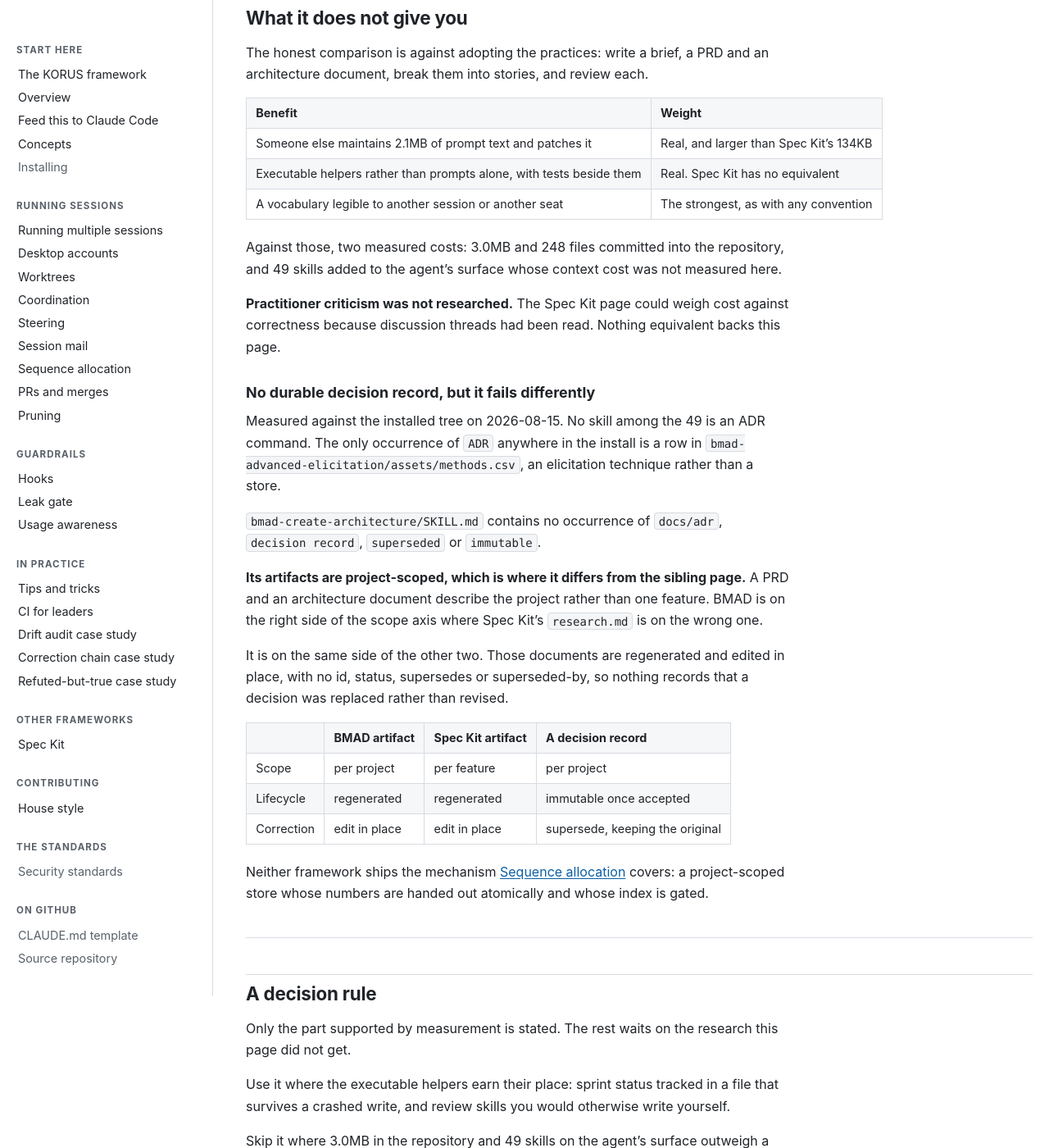
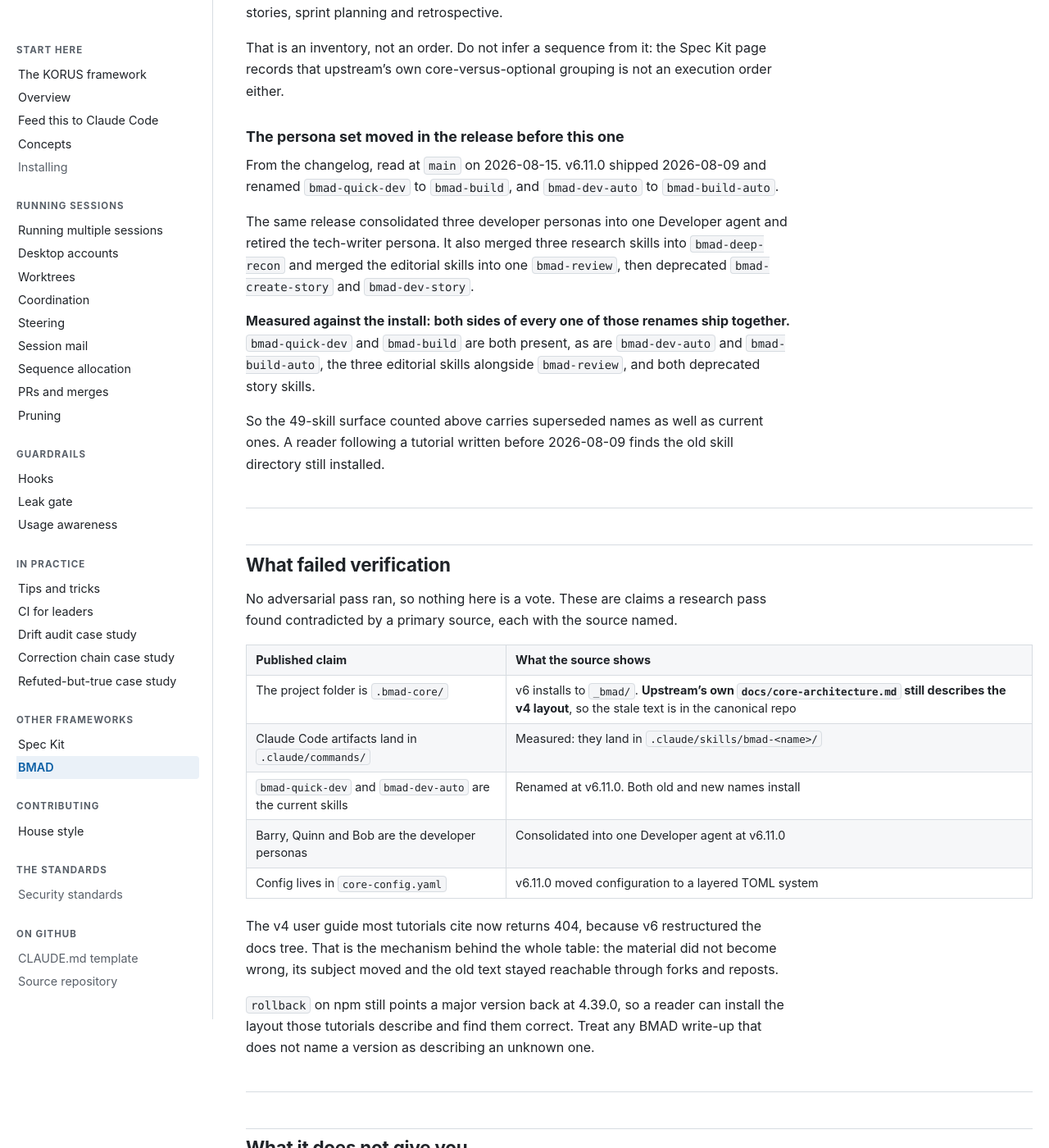
Before and after one commit to wshallwshall/claude-multisession, a Jekyll site: the page built from docs/FRAMEWORK-bmad.md, in a window 1280 px wide and 1400 px high, scrolled down 4633 px. Shown: the whole window at 82% size. Built offline with Jekyll 4.4.1, drawn with Linux system fonts in a browser that asks for light colours; some of the changed text lies outside the part shown.

Commit message:
Fill BMAD's research rows from the journal, and put the page in the nav
The /deep-research run against BMAD's gaps had completed and its journal
was still on disk unread. Mining it was free, and it carried more than the
one sample previously taken from it suggested.

THE FINDING THAT CHECKS AGAINST THE INSTALL. v6.11.0's changelog renames
bmad-quick-dev to bmad-build and bmad-dev-auto to bmad-build-auto,
consolidates three developer personas into one, merges the editorial skills
into bmad-review, and deprecates bmad-create-story and bmad-dev-story.
Measured against the installed tree: BOTH SIDES OF EVERY ONE OF THOSE SHIP
TOGETHER. That is why the surface is 49 skills, and it means a reader
following a pre-2026-08-09 tutorial finds the old directory installed.

The false-claims row is now a table of five, each naming the source that
contradicts it, including one where the stale text is in the canonical repo:
docs/core-architecture.md still describes the v4 bmad-core/ layout while v6
installs _bmad/. The mechanism behind all five is that the v4 user guide
most tutorials cite now 404s, so the material did not become wrong -- its
subject moved and the old text stayed reachable.

The cost row carries upstream issue #1343: over 67% of a 200K window
consumed at activation, TEA at ~172,750 tokens, and a stated goal of getting
under 30%. Flagged as unpinned, because the issue names no version and the
skill consolidation postdates it. Cost criticism, not correctness.

INDEPENDENT CORROBORATION FOR THE MEASURED CONCURRENCY FINDING:
thbst16/bmad-parallel-development is a third-party skill that exists to run
BMAD stories across git worktrees, and its rules are manual compensations --
story files created on main first, one agent one story, sequential phases,
mandatory cleanup. Its state is a hand-maintained bash file and its worktrees
come from a shell script, which is the only place git is invoked at all.

The nav entry goes in because the condition set for holding it is met: the
rows are filled. Two stay unestablished and say so, which is what HS-21
requires rather than omission.

173 tests, the same 5 pandoc-environment failures. Ratchets unmoved at
180/181, 19/19 and 88/88; three sentences over the limit were rewritten
rather than baselined.

Co-Authored-By: Claude Opus 5 <noreply@anthropic.com>
Claude-Session: https://claude.ai/code/session_01VwhjHSMA753Yv54BPoNHmb

```diff
--- a/docs/FRAMEWORK-bmad.md
+++ b/docs/FRAMEWORK-bmad.md
@@ -16,7 +16,8 @@ gitignored. Its project-root resolution is fail-closed, which is the one place i
 than Spec Kit. Not for you if you want a tutorial: read the upstream docs.
 
 **How to use it.** If you run concurrent sessions, start at
-[How it holds state](#how-it-holds-state). Two rows of this page are unresearched and say so.
+[How it holds state](#how-it-holds-state). What is measured and what is researched is marked
+throughout, and two rows remain unestablished and say so.
 
 ---
 
@@ -121,6 +122,24 @@ sessions at once.
 agent session.** Nothing here is a claim about what an agent does with the state, only about what
 the scripts do to it.
 
+### Somebody built the concurrency story separately
+
+The strongest corroboration is an artifact that exists. `thbst16/bmad-parallel-development` is a
+third-party Claude Code skill for running BMAD stories in parallel across git worktrees, found by a
+research pass on 2026-08-15.
+
+Core BMAD ships no such thing. That skill's rules read as manual compensations for its absence.
+
+Story files must be created on main before worktrees exist, one agent takes one story, phases run
+sequentially, and cleanup is mandatory before the next set.
+
+Its state is a hand-maintained bash file mapping story ids to branches, and its worktrees are
+created by a shell script. **That script is the only place git is invoked at all**, and it is
+external to BMAD rather than one of its agents.
+
+That is independent evidence for the measurement above. Isolation comes from a human naming stories
+into disjoint modules and from separate directories, not from any mechanism the framework provides.
+
 ---
 
 ## Install and initialise
@@ -146,8 +165,8 @@ npx bmad-method@6.11.0 install --yes --tools claude-code --modules bmm --directo
 
 ## The flow
 
-**Not established.** The documented persona order was to come from a research pass that was stopped
-before it reported, so this page does not state one.
+**The documented persona order is still not established.** A research pass read the changelog and the
+release feed and surfaced no upstream statement of a phase sequence, so this page states none.
 
 What the installed tree shows is the skill set enumerated above, which names six agent personas
 directly: analyst, architect, dev, pm, ux-designer, plus the party-mode aggregator. Artifact-shaped
@@ -156,16 +175,44 @@ skills sit beside them for PRD, architecture, epics and stories, sprint planning
 That is an inventory, not an order. Do not infer a sequence from it: the Spec Kit page records that
 upstream's own core-versus-optional grouping is not an execution order either.
 
+### The persona set moved in the release before this one
+
+From the changelog, read at `main` on 2026-08-15. v6.11.0 shipped 2026-08-09 and renamed
+`bmad-quick-dev` to `bmad-build`, and `bmad-dev-auto` to `bmad-build-auto`.
+
+The same release consolidated three developer personas into one Developer agent and retired the
+tech-writer persona. It also merged three research skills into `bmad-deep-recon` and merged the
+editorial skills into one `bmad-review`, then deprecated `bmad-create-story` and `bmad-dev-story`.
+
+**Measured against the install: both sides of every one of those renames ship together.**
+`bmad-quick-dev` and `bmad-build` are both present, as are `bmad-dev-auto` and `bmad-build-auto`,
+the three editorial skills alongside `bmad-review`, and both deprecated story skills.
+
+So the 49-skill surface counted above carries superseded names as well as current ones. A reader
+following a tutorial written before 2026-08-09 finds the old skill directory still installed.
+
 ---
 
 ## What failed verification
 
-**Not established.** No verification pass ran against published BMAD material, so this page kills no
-claims and should not be read as endorsing any.
+No adversarial pass ran, so nothing here is a vote. These are claims a research pass found
+contradicted by a primary source, each with the source named.
 
-The Spec Kit pass found 9 of 25 claims false, 3 of them true in an earlier release. BMAD 6.11.0
-shipped the day this page was written, and its `rollback` tag points a major version back at 4.39.0.
-Treat any BMAD write-up predating mid-2026 as unverified here.
+| Published claim | What the source shows |
+|---|---|
+| The project folder is `.bmad-core/` | v6 installs to `_bmad/`. **Upstream's own `docs/core-architecture.md` still describes the v4 layout**, so the stale text is in the canonical repo |
+| Claude Code artifacts land in `.claude/commands/` | Measured: they land in `.claude/skills/bmad-<name>/` |
+| `bmad-quick-dev` and `bmad-dev-auto` are the current skills | Renamed at v6.11.0. Both old and new names install |
+| Barry, Quinn and Bob are the developer personas | Consolidated into one Developer agent at v6.11.0 |
+| Config lives in `core-config.yaml` | v6.11.0 moved configuration to a layered TOML system |
+
+The v4 user guide most tutorials cite now returns 404, because v6 restructured the docs tree. That
+is the mechanism behind the whole table: the material did not become wrong, its subject moved and
+the old text stayed reachable through forks and reposts.
+
+`rollback` on npm still points a major version back at 4.39.0, so a reader can install the layout
+those tutorials describe and find them correct. Treat any BMAD write-up that does not name a version
+as describing an unknown one.
 
 ---
 
@@ -183,8 +230,32 @@ document, break them into stories, and review each.
 Against those, two measured costs: 3.0MB and 248 files committed into the repository, and 49 skills
 added to the agent's surface whose context cost was not measured here.
 
-**Practitioner criticism was not researched.** The Spec Kit page could weigh cost against
-correctness because discussion threads had been read. Nothing equivalent backs this page.
+### The reported cost is the context window
+
+From upstream's own tracker, read 2026-08-15. Issue #1343, opened 2026-01-16, reports BMAD agents
+consuming over 67% of a 200K context window **at activation**, before any work begins.
+
+| Agent | Activation cost reported |
+|---|---|
+| TEA | ~172,750 tokens, 86% of the window |
+| SM | ~22,130 tokens, 11% |
+| DEV | ~19,830 tokens, 10% |
+
+TEA's knowledge base alone is cited at 571KB, or roughly 143K tokens, and the issue's stated goal is
+to bring typical sessions under 30%. Issue #1235 reports excessive token usage in workflows
+separately.
+
+**The issue names no version**, which is worth carrying: the skill consolidation at v6.11.0 cut the
+core count from fourteen to eight, so these figures may predate it. They are the hardest numbers
+published and they are unpinned.
+
+**This is cost criticism, not correctness criticism.** No source found reports the framework
+producing wrong output. It reports the framework eating the window before the work starts, which is
+the same shape the Spec Kit page records for that tool.
+
+One reception datum, worth its caveat. An independent comparison logs eight Hacker News submissions
+between 2025-08 and 2026-03, scoring 4, 2, 2, 2, 2, 2, 1 and 1 with no comments on any. That is
+against tens of thousands of GitHub stars. Forum quality, and it measures discussion, not use.
 
 ### No durable decision record, but it fails differently
 
@@ -216,8 +287,7 @@ project-scoped store whose numbers are handed out atomically and whose index is
 
 ## A decision rule
 
-Only the part supported by measurement is stated. The rest waits on the research this page did not
-get.
+Stated only where measurement or a named source supports it.
 
 Use it where the executable helpers earn their place: sprint status tracked in a file that survives
 a crashed write, and review skills you would otherwise write yourself.
@@ -255,14 +325,16 @@ that file.
 
 | Question | Status |
 |---|---|
-| The documented persona order and phase boundaries | Not established. The research pass was stopped before reporting |
-| Which published claims about BMAD are false for 6.11.0 | Not established. No verification pass ran |
-| Practitioner-reported cost: context, bloat, brownfield difficulty | Not established |
-| The context cost of 49 skills on an agent's surface | Not measured. The same gap the Spec Kit page records for 10 |
+| The documented persona order and phase boundaries | Not established. No upstream statement of a sequence was found |
+| Whether the reported activation costs apply to 6.11.0 | Not established. Issue #1343 names no version, and the skill consolidation postdates it |
+| The context cost of these 49 skills on Claude's own surface | Not measured. Distinct from BMAD's agent activation figures |
+| Brownfield versus greenfield difficulty | Not established. The cost material found is about context, not codebase shape |
 | Behaviour under a live agent session | Not measured. The scripts were run directly |
+| How it interacts with `CLAUDE.md` and pre-existing skills | Not established. The same gap the Spec Kit page records |
 
-Four of the nine lens rows are therefore thinner than their counterparts on the sibling page. The
-volume of measured install detail above should not disguise that.
+Two rows stay thinner than their counterparts on the sibling page: the flow, which states no persona
+order, and the cost figures, which are unpinned to a version. The volume of measured detail above
+should not disguise either.
 
 ---
 
@@ -272,13 +344,16 @@ volume of measured install detail above should not disguise that.
 |---|---|
 | Version measured | 6.11.0, `latest` on npm on 2026-08-15 |
 | Install measured | `--tools claude-code --modules bmm`, non-interactive |
-| Established by running it | Sizes, counts, state paths, resolution behaviour, the worktree case |
+| Established by running it | Sizes, counts, state paths, resolution behaviour, the worktree case, the renamed skills shipping together |
 | Established by reading installed source | `_atomic_write` semantics, the absence of a lock |
-| Established by verification | Nothing. No pass ran |
+| Established by a research pass | The changelog renames, the activation-cost figures, the parallel-development skill |
 
-Everything on this page came from the installed tree or from `npm view`. No blog post, tutorial or
-model recollection contributed to it, which is why the unresearched rows are empty rather than
-plausible.
+The measured half came from the installed tree and `npm view`. The researched half names its source
+in every case, and no claim rests on model recollection.
+
+**The research half used a refutation harness whose kill lists are not reliable.** See
+[a claim three verifiers refuted](CASE-STUDY-refuted-but-true.md). Nothing above is stated because a
+verifier rejected its opposite; each researched row names a document instead.
 
 To re-check, in descending order of reliability:
 
--- a/docs/_data/nav.yml
+++ b/docs/_data/nav.yml
@@ -158,6 +158,9 @@
     - label: Spec Kit
       title: "Spec Kit 0.16.4, evaluated"
       path: /FRAMEWORK-spec-kit.html
+    - label: BMAD
+      title: "BMAD 6.11.0, evaluated"
+      path: /FRAMEWORK-bmad.html
 
 - group: Contributing
   items:
```
Also changed, not shown: HANDOFF.md (+12 -18 lines), docs/CASE-STUDY-refuted-but-true.md (+3 -3 lines), docs/SEQUENCE-ALLOC.md (+14 -0 lines).
